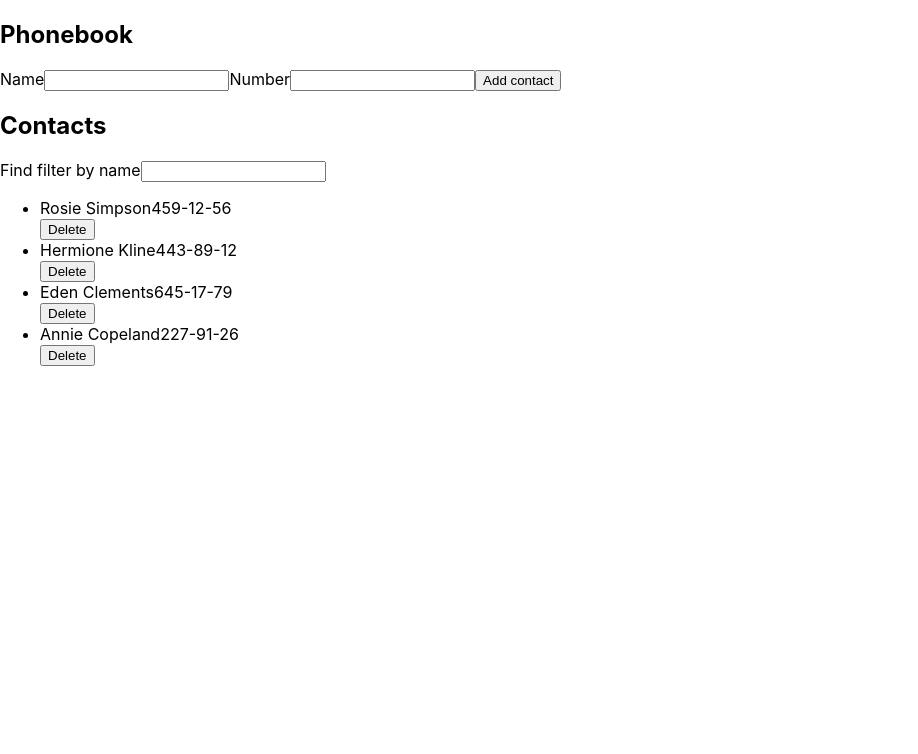
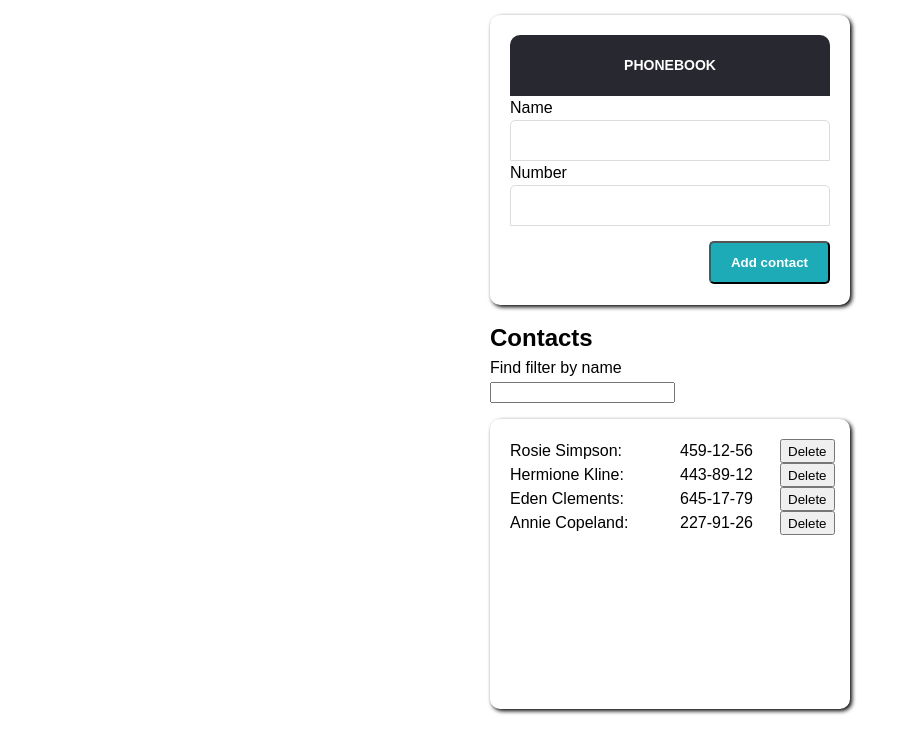
Before and after one commit to swcAlexander/goit-react-hw-02-phonebook, a React (Create React App) app: page / in a window 1280 px wide. Shown: the top 754 px of the page, without its empty margins (0-918 px from the left). Built offline with nearby package versions, Linux system fonts and the light colour scheme.

Commit message:
add css and finished version of js

```diff
--- a/package.json
+++ b/package.json
@@ -4,13 +4,18 @@
   "private": true,
   "homepage": "https://swcAlexander.github.io/goit-react-hw-02-phonebook/",
   "dependencies": {
+    "@emotion/css": "^11.11.2",
+    "@emotion/react": "^11.11.1",
+    "@emotion/styled": "^11.11.0",
     "@testing-library/jest-dom": "^5.16.3",
     "@testing-library/react": "^12.1.4",
     "@testing-library/user-event": "^13.5.0",
     "nanoid": "^4.0.2",
+    "prop-types": "^15.8.1",
     "react": "^18.1.0",
     "react-dom": "^18.1.0",
     "react-scripts": "5.0.1",
+    "sass": "^1.63.6",
     "web-vitals": "^2.1.3"
   },
   "scripts": {
--- a/src/components/App.jsx
+++ b/src/components/App.jsx
@@ -4,6 +4,7 @@ import { Container } from 'components/Container/Container';
 import { ContactForm } from 'components/ContactForm/ContactForm.jsx';
 import { Filter } from 'components/Filter/Filter';
 import { ContactList } from 'components/ContactList/ContactList';
+import style from 'components/Apx.module.css';
 
 export class App extends React.Component {
   static propTypes = {
@@ -55,24 +56,13 @@ export class App extends React.Component {
       contact.name.toLowerCase().includes(normalizedFilter)
     );
   };
-  // toggleComplited = contactFormId => {
-  //   console.log(contactFormId);
-  //   this.setState(prevState => ({
-  //     contacts: prevState.contacts.map(contact => {
-  //       if (contact.id !== contactFormId)
-  //         return {
-  //           ...contact, this.state
-  //         };
-  //     }),
-  //   }));
-  // };
 
   render() {
     const filteredContacts = this.onFilteredContacts();
     const { filter } = this.state;
     return (
       <Container>
-        <h1>Phonebook</h1>
+        <div className={style.container}>
           <ContactForm onSubmit={this.formSubmitHandler} />
           <h2>Contacts</h2>
           {this.state.contacts.length > 0 ? (
@@ -86,6 +76,7 @@ export class App extends React.Component {
               removeContact={this.removeContact}
             />
           )}
+        </div>
       </Container>
     );
   }
--- /dev/null
+++ b/src/components/Apx.module.css
@@ -0,0 +1,7 @@
+.container {
+  max-width: 300px;
+  margin-right: auto;
+  margin-left: auto;
+  display: flex;
+  flex-direction: column;
+}
--- a/src/components/ContactForm/ContactForm.jsx
+++ b/src/components/ContactForm/ContactForm.jsx
@@ -1,5 +1,6 @@
 import React, { Component } from 'react';
 import { nanoid } from 'nanoid';
+import style from 'components/ContactForm/ContactForm.module.css';
 
 export class ContactForm extends Component {
   state = {
@@ -26,10 +27,12 @@ export class ContactForm extends Component {
   };
   render() {
     return (
-      <form onSubmit={this.hundleSubmit}>
+      <form className={style.contactForm} onSubmit={this.hundleSubmit}>
+        <h1 className={style.contactFormHeader}>Phonebook</h1>
         <label htmlFor={this.nameInputId}>
           Name
           <input
+            className={style.contactInput}
             type="text"
             name="name"
             id={this.nameInputId}
@@ -43,6 +46,7 @@ export class ContactForm extends Component {
         <label htmlFor={this.numberImputId}>
           Number
           <input
+            className={style.contactInput}
             type="tel"
             name="number"
             id={this.numberInputId}
@@ -53,7 +57,9 @@ export class ContactForm extends Component {
             required
           />
         </label>
-        <button type="submit">Add contact</button>
+        <button className={style.contactButton} type="submit">
+          Add contact
+        </button>
       </form>
     );
   }
--- /dev/null
+++ b/src/components/ContactForm/ContactForm.module.css
@@ -0,0 +1,37 @@
+.contactForm {
+  width: 320px;
+  height: 250px;
+  background: #fff;
+  border-radius: 10px;
+  margin: 5% auto;
+  padding: 20px;
+  box-shadow: 2px 2px 4px 0px #000000;
+}
+
+.contactFormHeader {
+  margin: 0;
+  background-color: #282830;
+  border-radius: 10px 10px 0 0;
+  color: #fff;
+  font-size: 14px;
+  padding: 20px;
+  text-align: center;
+  text-transform: uppercase;
+}
+.contactInput {
+  border: 1px solid #dcdcdc;
+  padding: 12px 10px;
+  width: 298px;
+  border-radius: 5px 5px 0 0;
+}
+
+.contactButton {
+  background: #1dabb8;
+  border-radius: 5px;
+  color: #fff;
+  float: right;
+  font-weight: bold;
+  margin-right: 0;
+  margin-top: 15px;
+  padding: 12px 20px;
+}
--- a/src/components/ContactList/ContactList.jsx
+++ b/src/components/ContactList/ContactList.jsx
@@ -1,13 +1,15 @@
 import React from 'react';
+import { PropTypes } from 'prop-types';
 import { ContactItem } from 'components/ContactList/ContactsItem/ContactItem';
 import { nanoid } from 'nanoid';
+import style from 'components/ContactList/ContactList.module.css';
 
 export const ContactList = ({ contacts, removeContact }) => {
   if (contacts)
     return (
-      <ul>
+      <ul className={style.contactList}>
         {contacts.map(contact => (
-          <div key={nanoid(10)}>
+          <div className={style.contactListContainer}>
             <ContactItem
               name={contact.name}
               number={contact.number}
@@ -21,3 +23,8 @@ export const ContactList = ({ contacts, removeContact }) => {
       </ul>
     );
 };
+
+ContactList.propTypes = {
+  contacts: PropTypes.object.isRequired,
+  onRemoveContact: PropTypes.func.isRequired,
+};
--- /dev/null
+++ b/src/components/ContactList/ContactList.module.css
@@ -0,0 +1,12 @@
+.contactList {
+  width: 320px;
+  height: 250px;
+  background: #fff;
+  border-radius: 10px;
+  margin: 5% auto;
+  padding: 20px;
+  box-shadow: 2px 2px 4px 0px #000000;
+}
+.contactListContainer {
+  display: flex;
+}
--- a/src/components/ContactList/ContactsItem/ContactItem.jsx
+++ b/src/components/ContactList/ContactsItem/ContactItem.jsx
@@ -1,10 +1,11 @@
 import React from 'react';
+import style from 'components/ContactList/ContactsItem/ContactItem.module.css';
 
 export const ContactItem = ({ name, number }) => {
   return (
-    <li>
-      <span>{name}</span>
-      <span>{number}</span>
+    <li className={style.contactItem}>
+      <span className={style.contactName}>{name}:</span>
+      <span className={style.contactNumber}>{number}</span>
     </li>
   );
 };
--- /dev/null
+++ b/src/components/ContactList/ContactsItem/ContactItem.module.css
@@ -0,0 +1,11 @@
+.contactItem {
+  display: flex;
+}
+.contactName {
+  width: 150px;
+  margin-right: 20px;
+}
+.contactNumber {
+  margin-left: auto;
+  width: 100px;
+}
--- a/src/index.css
+++ b/src/index.css
@@ -1,4 +1,4 @@
-@import-normalize; /* bring in normalize.css styles */
+@import-normalize;
 
 body {
   margin: 0;
@@ -13,3 +13,30 @@ code {
   font-family: source-code-pro, Menlo, Monaco, Consolas, 'Courier New',
     monospace;
 }
+
+body {
+  font-family: sans-serif;
+  line-height: 1.5;
+}
+h1,
+h2,
+h3,
+h4,
+h5,
+h6,
+p {
+  margin: 0;
+}
+ul,
+ol {
+  margin: 0;
+  padding: 0;
+}
+img {
+  display: block;
+  max-width: 100%;
+  height: auto;
+}
+li {
+  list-style: none;
+}
```
Also changed, not shown: 1 other file (tests, documents, lock files or other folders). Lines whose indentation alone changed are shown as unchanged.
